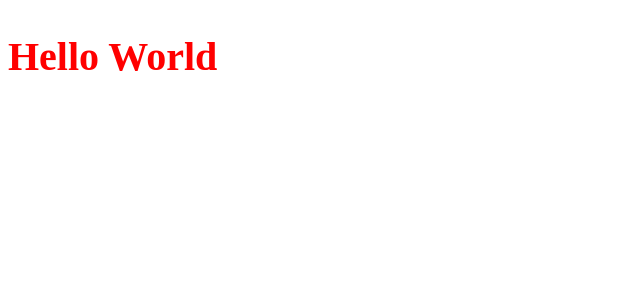
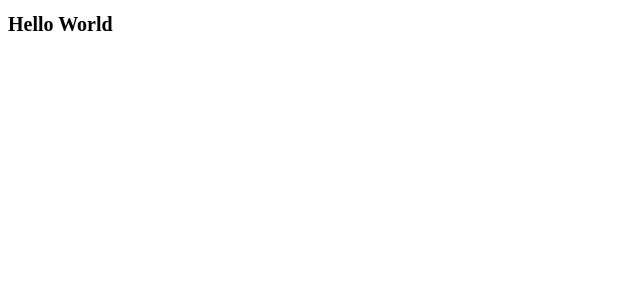
Before and after one commit to jwAndroid/publish-test, a React (Create React App) app: page / in a window 1280 px wide. Shown: the top 300 px of the page, without its empty margins (0-640 px from the left). Built offline with nearby package versions, Linux system fonts and the light colour scheme.

Commit message:
Update App

```diff
--- a/src/App.tsx
+++ b/src/App.tsx
@@ -1,6 +1,5 @@
 import { memo } from 'react';
 import styled from '@emotion/styled';
-import { Text } from './components';
 
 const Container = styled.div(() => ({
   flex: 1,
@@ -8,10 +7,15 @@ const Container = styled.div(() => ({
   alignItems: 'center',
 }));
 
+const StyledText = styled.h1(() => ({
+  fontSize: 20,
+  color: 'oreange',
+}));
+
 function App() {
   return (
     <Container>
-      <Text>Hello World</Text>
+      <StyledText>Hello World</StyledText>
     </Container>
   );
 }
--- a/src/components/Text.tsx
+++ /dev/null
@@ -1,28 +0,0 @@
-import { FC, memo, ReactNode } from 'react';
-import styled from '@emotion/styled';
-
-interface IStyledText {
-  color: string;
-  fontSize: number;
-}
-
-const StyledText = styled.h2<IStyledText>(({ color, fontSize }) => ({
-  fontSize,
-  color,
-}));
-
-interface IText {
-  children: ReactNode;
-  color?: string;
-  fontSize?: number;
-}
-
-const Text: FC<IText> = ({ children, color = 'red', fontSize = 40 }) => {
-  return (
-    <StyledText color={color} fontSize={fontSize}>
-      {children}
-    </StyledText>
-  );
-};
-
-export default memo(Text);
--- a/src/components/index.ts
+++ /dev/null
@@ -1 +0,0 @@
-export { default as Text } from './Text';
```
